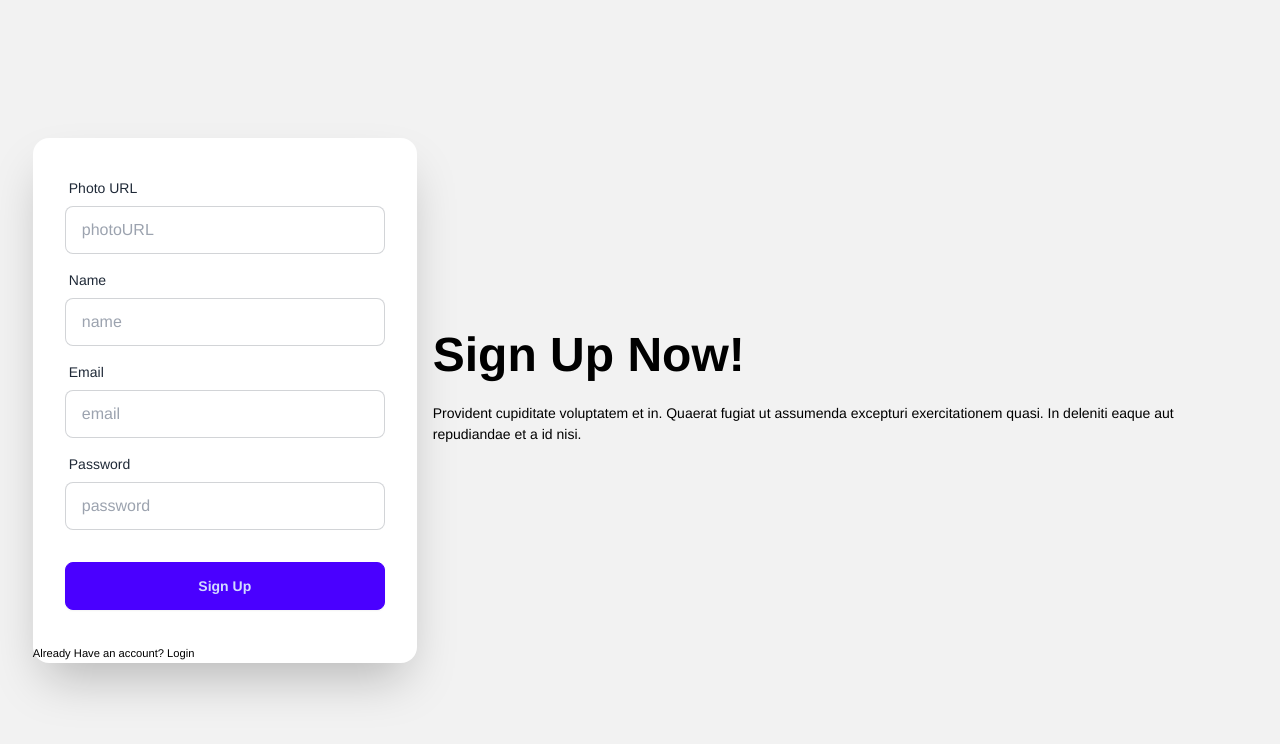
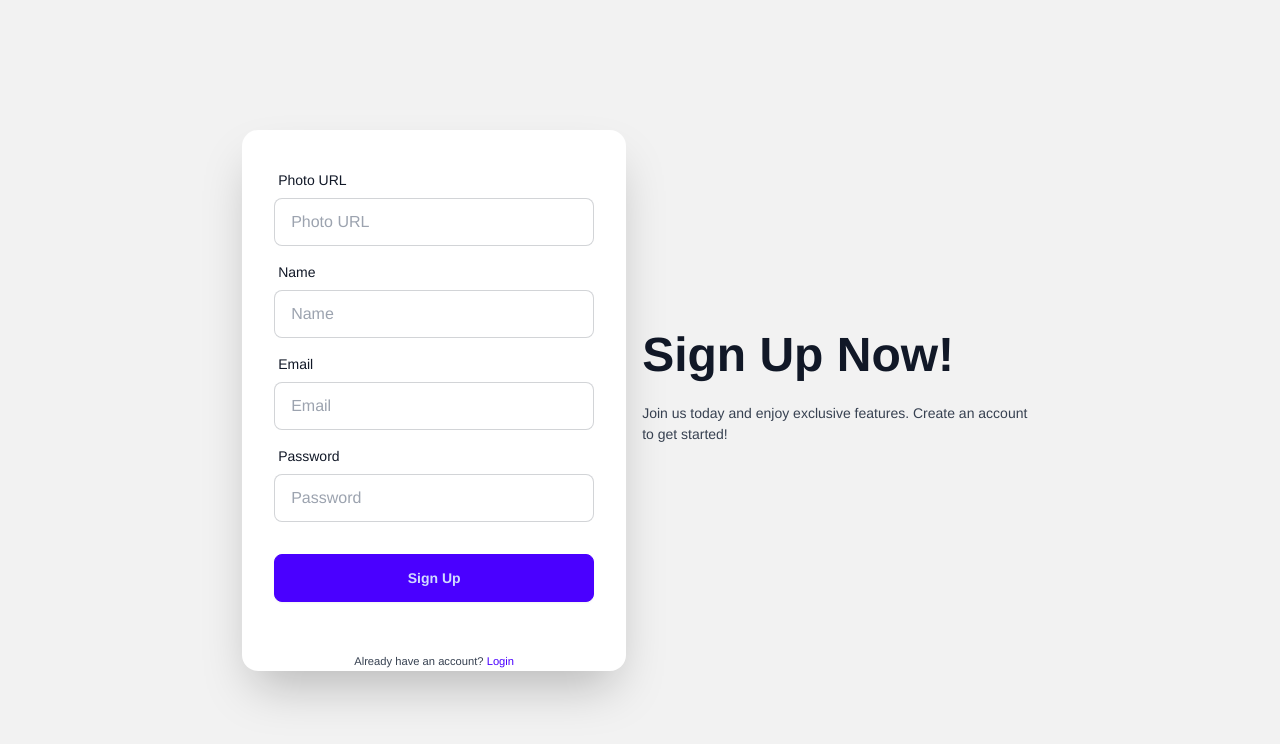
Before and after one commit to asifalam515/bistro_boss_client, a React (Vite) app: page /signup in a window 1280 px wide. Shown: the top 744 px of the page. Built offline with nearby package versions, Linux system fonts and the light colour scheme; no server answers.

Commit message:
adjusted for dark and white theme

```diff
--- a/src/hooks/useCart.jsx
+++ b/src/hooks/useCart.jsx
@@ -6,9 +6,9 @@ const useCart = () => {
   const axiosSecure = useAxiosSecure();
   const { user } = useAuth();
   const { data: cart = [] } = useQuery({
-    queryKey: ["cart"],
+    queryKey: ["cart", user?.email],
     queryFn: async () => {
-      const res = await axiosSecure.get("/carts");
+      const res = await axiosSecure.get(`/carts?email=${user?.email}`);
       return res.data;
     },
   });
--- a/src/pages/Signup/SignUp.jsx
+++ b/src/pages/Signup/SignUp.jsx
@@ -11,7 +11,6 @@ const SignUp = () => {
     register,
     handleSubmit,
     reset,
-
     formState: { errors },
   } = useForm();
   const navigate = useNavigate();
@@ -28,7 +27,7 @@ const SignUp = () => {
           Swal.fire({
             position: "center",
             icon: "success",
-            title: "user Created Successfully",
+            title: "User Created Successfully",
             showConfirmButton: false,
             timer: 1500,
           });
@@ -38,50 +37,56 @@ const SignUp = () => {
       Swal.fire("Account Created Successfully");
     });
   };
+
   return (
     <>
       <Helmet>
-        <title>Bistro Boss|Sign Up</title>
+        <title>Bistro Boss | Sign Up</title>
       </Helmet>
-      <div className="hero bg-base-200 min-h-screen">
+      <div className="hero min-h-screen bg-base-200 dark:bg-gray-800">
         <div className="hero-content flex-col lg:flex-row-reverse">
           <div className="text-center lg:text-left">
-            <h1 className="text-5xl font-bold">Sign Up Now!</h1>
-            <p className="py-6">
-              Provident cupiditate voluptatem et in. Quaerat fugiat ut assumenda
-              excepturi exercitationem quasi. In deleniti eaque aut repudiandae
-              et a id nisi.
+            <h1 className="text-5xl font-bold text-gray-900 dark:text-gray-100">
+              Sign Up Now!
+            </h1>
+            <p className="py-6 text-gray-700 dark:text-gray-300">
+              Join us today and enjoy exclusive features. Create an account to
+              get started!
             </p>
           </div>
-          <div className="card bg-base-100 w-full max-w-sm shrink-0 shadow-2xl">
+          <div className="card bg-base-100 dark:bg-gray-700 w-full max-w-sm shrink-0 shadow-2xl">
             <form onSubmit={handleSubmit(onSubmit)} className="card-body">
               <div className="form-control">
                 <label className="label">
-                  <span className="label-text">Photo URL</span>
+                  <span className="label-text text-gray-900 dark:text-gray-100">
+                    Photo URL
+                  </span>
                 </label>
                 <input
                   name="photoURL"
                   type="text"
                   {...register("photoURL", { required: true })}
-                  placeholder="photoURL"
-                  className="input input-bordered"
+                  placeholder="Photo URL"
+                  className="input input-bordered dark:bg-gray-600 dark:text-gray-100"
                 />
                 {errors.photoURL && (
                   <span className="text-red-600 font-bold">
-                    Photo url is required
+                    Photo URL is required
                   </span>
                 )}
               </div>
               <div className="form-control">
                 <label className="label">
-                  <span className="label-text">Name</span>
+                  <span className="label-text text-gray-900 dark:text-gray-100">
+                    Name
+                  </span>
                 </label>
                 <input
                   name="name"
                   type="text"
                   {...register("name", { required: true })}
-                  placeholder="name"
-                  className="input input-bordered"
+                  placeholder="Name"
+                  className="input input-bordered dark:bg-gray-600 dark:text-gray-100"
                 />
                 {errors.name && (
                   <span className="text-red-600 font-bold">
@@ -91,14 +96,16 @@ const SignUp = () => {
               </div>
               <div className="form-control">
                 <label className="label">
-                  <span className="label-text">Email</span>
+                  <span className="label-text text-gray-900 dark:text-gray-100">
+                    Email
+                  </span>
                 </label>
                 <input
                   name="email"
                   {...register("email", { required: true })}
                   type="email"
-                  placeholder="email"
-                  className="input input-bordered"
+                  placeholder="Email"
+                  className="input input-bordered dark:bg-gray-600 dark:text-gray-100"
                 />
                 {errors.email && (
                   <span className="text-red-600 font-bold">
@@ -108,7 +115,9 @@ const SignUp = () => {
               </div>
               <div className="form-control">
                 <label className="label">
-                  <span className="label-text">Password</span>
+                  <span className="label-text text-gray-900 dark:text-gray-100">
+                    Password
+                  </span>
                 </label>
                 <input
                   name="password"
@@ -117,25 +126,26 @@ const SignUp = () => {
                     minLength: 6,
                     maxLength: 20,
                     pattern:
-                      /^(?=(.*[a-z]){1,})(?=(.*[A-Z]){1,})(?=(.*[0-9]){1,})(?=(.*[!@#$%^&*()\-__+.]){1,}).*$/,
+                      /^(?=.*[a-z])(?=.*[A-Z])(?=.*[0-9])(?=.*[!@#$%^&*()\-__+.]).{6,20}$/,
                   })}
                   type="password"
-                  placeholder="password"
-                  className="input input-bordered"
+                  placeholder="Password"
+                  className="input input-bordered dark:bg-gray-600 dark:text-gray-100"
                 />
                 {errors.password?.type === "minLength" && (
                   <p className="text-red-500">
-                    Password must be at least 6 character
+                    Password must be at least 6 characters
                   </p>
                 )}
                 {errors.password?.type === "maxLength" && (
                   <p className="text-red-500">
-                    Password can not be more than 20 character
+                    Password cannot be more than 20 characters
                   </p>
                 )}
                 {errors.password?.type === "pattern" && (
                   <p className="text-red-500">
-                    must include upperCase,lowerCase and special character
+                    Password must include uppercase, lowercase, and special
+                    character
                   </p>
                 )}
               </div>
@@ -147,9 +157,12 @@ const SignUp = () => {
                 />
               </div>
             </form>
-            <p>
-              <small>
-                Already Have an account? <Link to="/login">Login</Link>{" "}
+            <p className="text-center mt-4">
+              <small className="text-gray-700 dark:text-gray-300">
+                Already have an account?{" "}
+                <Link to="/login" className="text-primary">
+                  Login
+                </Link>
               </small>
             </p>
           </div>
```
